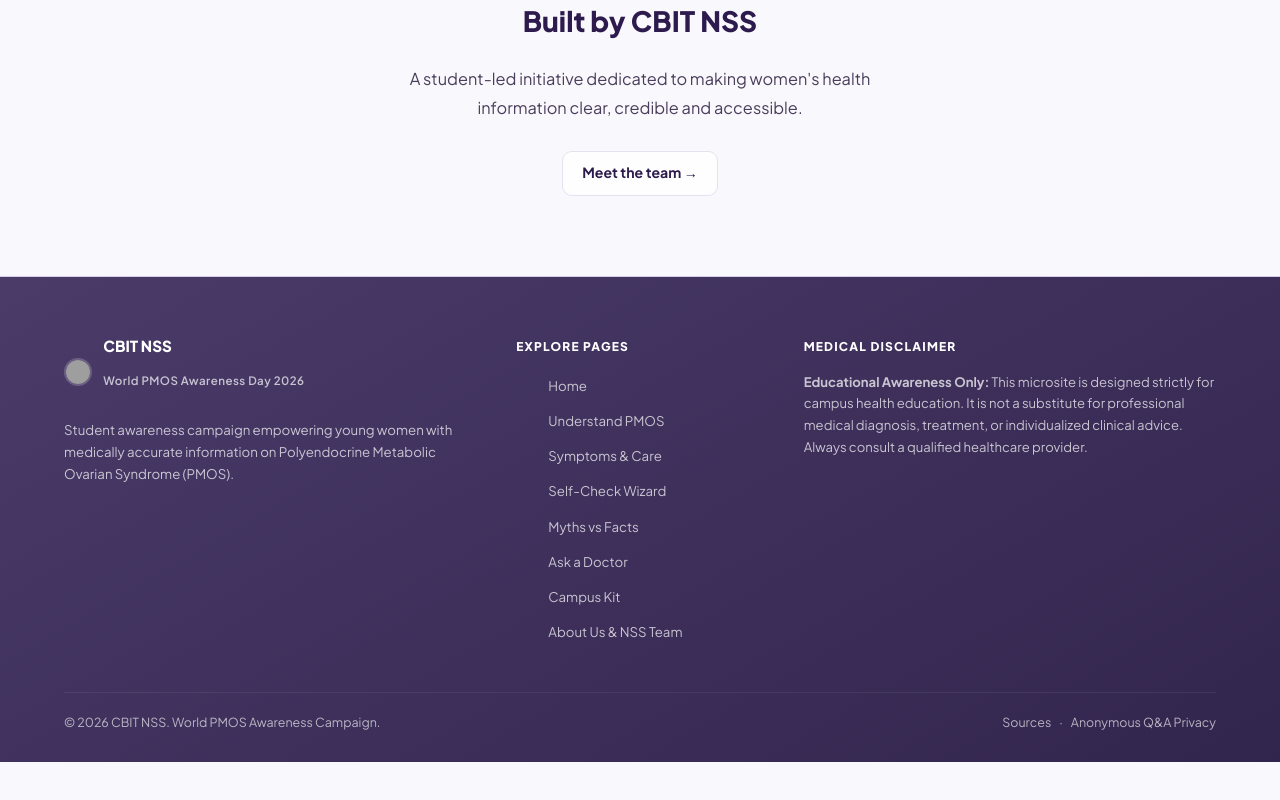
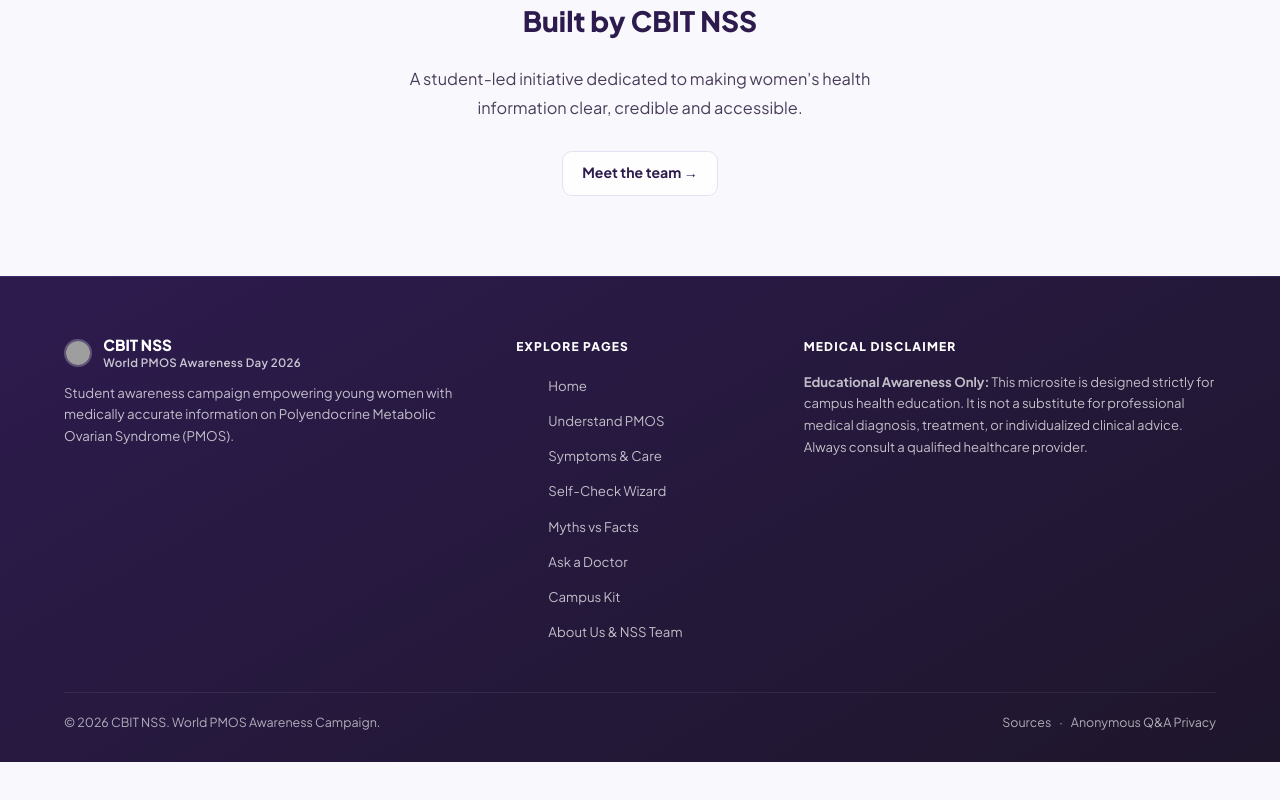
Before and after one commit to vroom0456/CBITNSS-World-PMOS-Day, a Next.js app: page / in a window 1280 px wide. Shown: the part 3547-4347 px from the top of the page. Built offline with nearby package versions, Linux system fonts and the light colour scheme; grey boxes are pictures that could not be loaded.

Commit message:
fix(footer): update footer background to deep navy theme and remove excessive gap between CBIT NSS and campaign subtitle

```diff
--- a/src/app/globals.css
+++ b/src/app/globals.css
@@ -159,14 +159,14 @@
     /* ── BOTTOM NAV ICON ── */
     .bnav-icon{font-size:18px;line-height:1;display:block;}
 
-    /* ── FOOTER — SOFTENED PALETTE ── */
-    footer{background:linear-gradient(150deg, #4A3B69 0%, #32254D 100%);color:rgba(255,255,255,0.92);padding:60px 5% 28px;border-top:1px solid var(--soft-teal-border);}
+    /* ── FOOTER — MATCHING NAVY THEME ── */
+    footer{background:linear-gradient(150deg, var(--nss-navy) 0%, var(--nss-navy-dark) 100%);color:rgba(255,255,255,0.92);padding:60px 5% 28px;border-top:1px solid rgba(124,92,252,0.25);}
     .footer-inner{display:grid;grid-template-columns:2fr 1.2fr 2fr;gap:2.5rem;margin-bottom:2rem;align-items:start;}
     .footer-brand-row{display:flex;align-items:center;gap:0.7rem;margin-bottom:0.8rem;}
-    .footer-logo{border-radius:50%;border:2px solid rgba(255,255,255,0.2);}
-    .footer-brand-name{font-size:0.95rem;font-weight:800;color:#fff;line-height:1.2;}
-    .footer-brand-sub{font-size:0.72rem;color:rgba(255,255,255,0.7);font-weight:600;letter-spacing:0.04em;}
-    .footer-brand-desc{font-size:0.83rem;line-height:1.65;opacity:0.78;margin-top:0.25rem;}
+    .footer-logo{border-radius:50%;border:2px solid rgba(255,255,255,0.25);}
+    .footer-brand-name{font-size:0.95rem;font-weight:800;color:#fff;line-height:1.1;margin:0;}
+    .footer-brand-sub{font-size:0.72rem;color:rgba(255,255,255,0.75);font-weight:600;letter-spacing:0.03em;margin-top:2px;margin-bottom:0;line-height:1.2;}
+    .footer-brand-desc{font-size:0.83rem;line-height:1.65;opacity:0.78;margin-top:0.4rem;}
     .footer-links-col p.footer-col-heading,.footer-disclaimer p.footer-col-heading{color:#fff;font-size:0.75rem;font-weight:800;text-transform:uppercase;letter-spacing:0.1em;margin-bottom:0.85rem;}
     .footer-links-col ul{list-style:none;display:flex;flex-direction:column;gap:0.5rem;}
     .footer-links-col a{font-size:0.83rem;opacity:0.78;transition:opacity 0.2s ease;}
--- a/src/components/layout/Footer.tsx
+++ b/src/components/layout/Footer.tsx
@@ -13,8 +13,8 @@ export default function Footer() {
           <div className="footer-brand-row">
             <Image src="/nss-logo.png" alt="CBIT NSS Logo" width={28} height={28} className="footer-logo" />
             <div>
-              <p className="footer-brand-name">CBIT NSS</p>
-              <p className="footer-brand-sub">World PMOS Awareness Day 2026</p>
+              <p className="footer-brand-name" style={{ margin: 0, lineHeight: 1.1 }}>CBIT NSS</p>
+              <p className="footer-brand-sub" style={{ margin: 0, marginTop: '2px', lineHeight: 1.15 }}>World PMOS Awareness Day 2026</p>
             </div>
           </div>
           <p className="footer-brand-desc">
```
